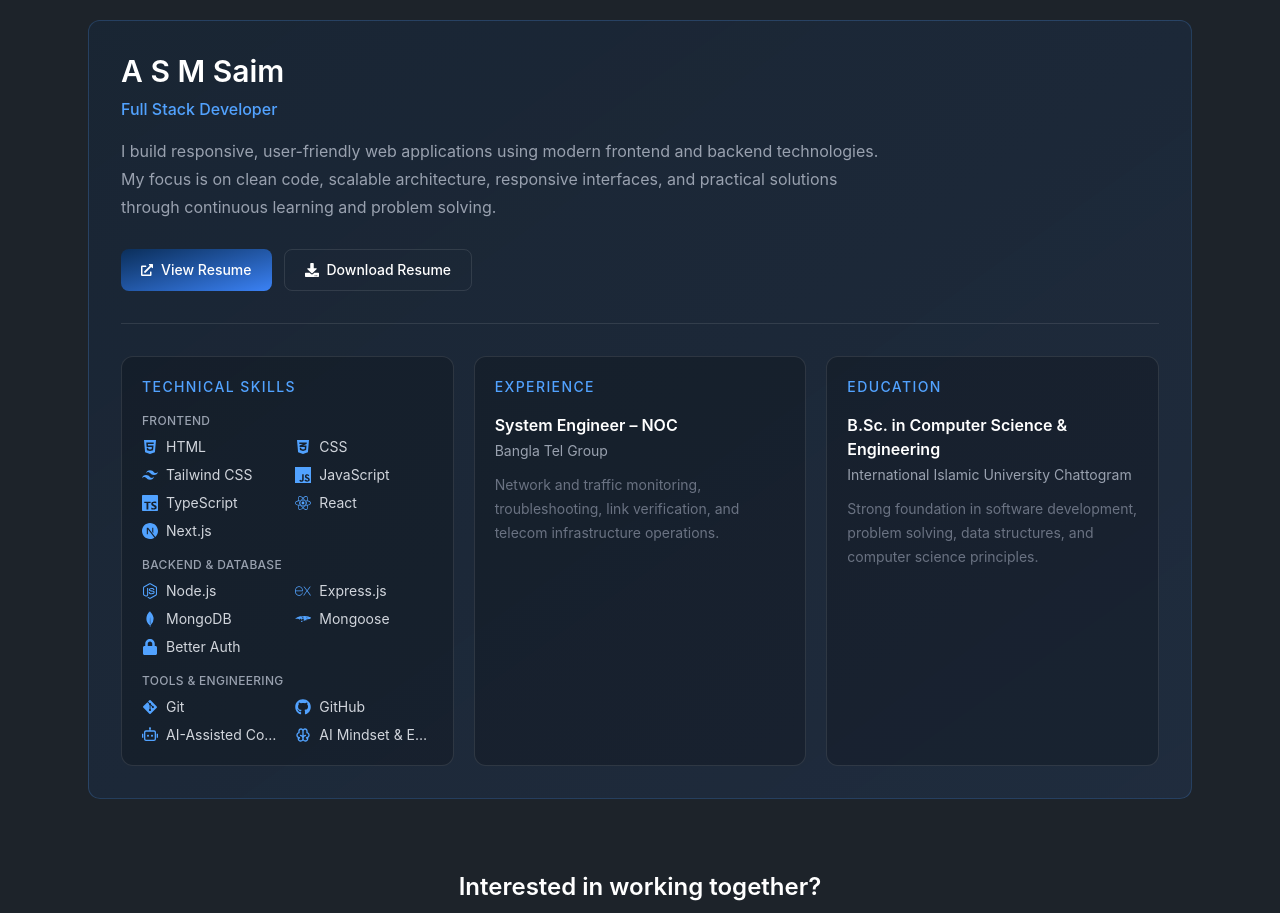
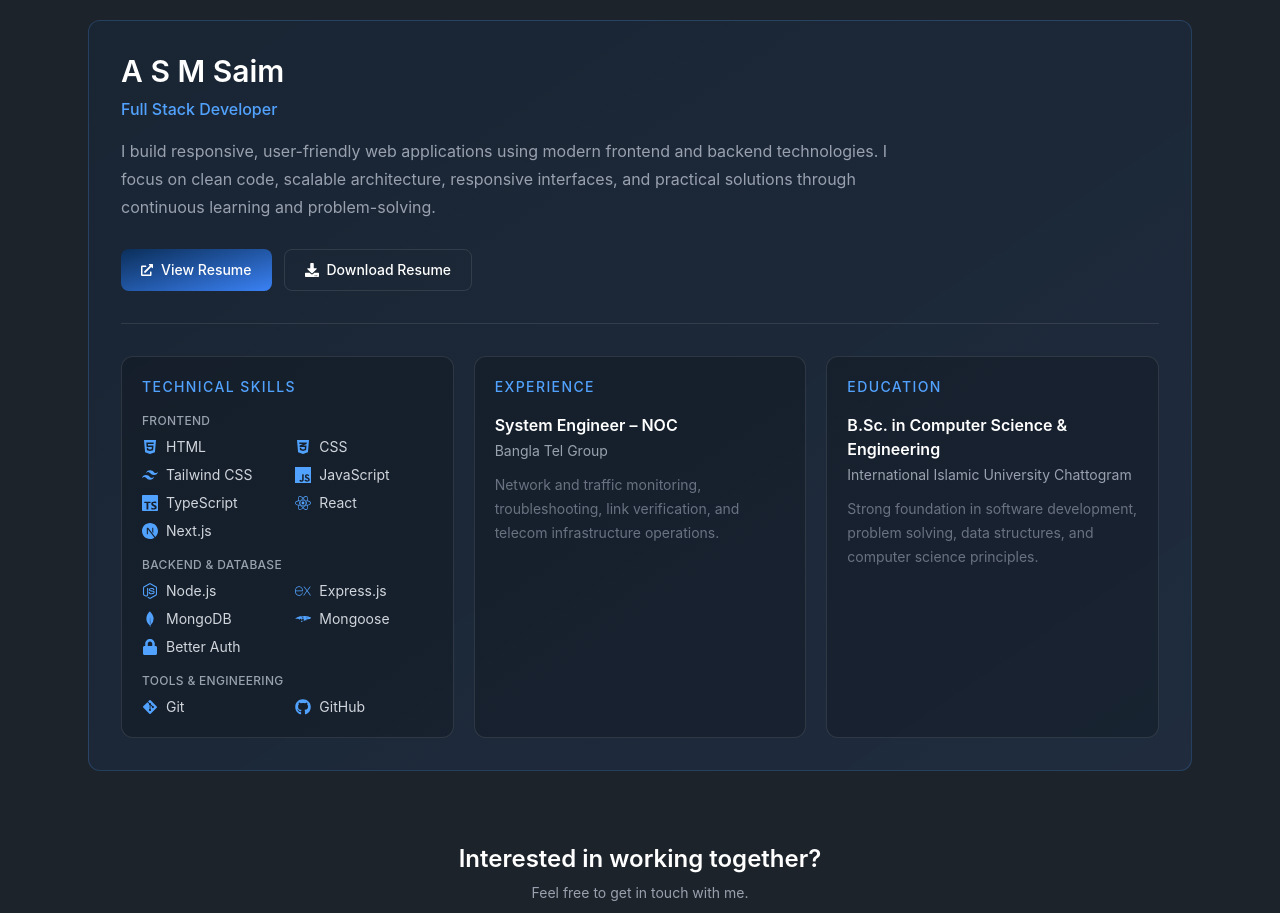
Before and after one commit to asm-saim/portfolio, a React (Vite) app: page /resume in a window 1280 px wide. Shown: the part 220-1133 px from the top of the page. Built offline with nearby package versions, Linux system fonts and the light colour scheme.

Commit message:
resume section updated

```diff
--- a/src/pages/Resume/Resume.jsx
+++ b/src/pages/Resume/Resume.jsx
@@ -54,8 +54,6 @@ const Resume = () => {
       skills: [
         { name: "Git", icon: <FaGitAlt /> },
         { name: "GitHub", icon: <FaGithub /> },
-        { name: "AI-Assisted Coding", icon: <RiRobot2Line /> },
-        { name: "AI Mindset & Engineering", icon: <RiBrainLine /> },
       ],
     },
   ];
@@ -88,9 +86,9 @@ const Resume = () => {
             <p className="mt-2 text-blue-400 font-medium">Full Stack Developer</p>
 
             <p className="mt-4 text-sm sm:text-base text-gray-400 leading-7">
-              I build responsive, user-friendly web applications using modern frontend and backend technologies. My
-              focus is on clean code, scalable architecture, responsive interfaces, and practical solutions through
-              continuous learning and problem solving.
+              I build responsive, user-friendly web applications using modern frontend and backend technologies. I focus
+              on clean code, scalable architecture, responsive interfaces, and practical solutions through continuous
+              learning and problem-solving.
             </p>
           </div>
 
@@ -121,7 +119,6 @@ const Resume = () => {
 
           {/* Highlights */}
           <div className="grid grid-cols-1 md:grid-cols-3 gap-5">
-            {/* Technical Skills */}
             {/* Technical Skills */}
             <div className="rounded-xl border border-white/10 bg-black/20 p-5">
               <h3 className="text-sm font-medium tracking-widest text-blue-400 uppercase">Technical Skills</h3>
```
